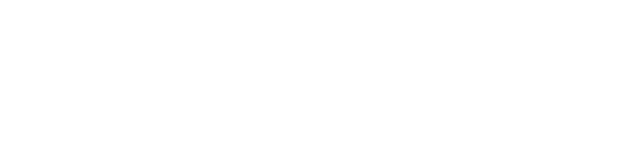
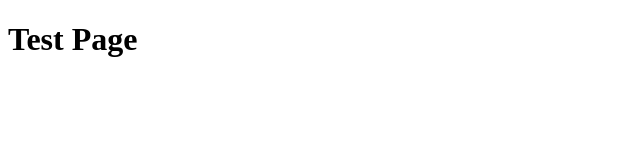
Before and after one commit to sw-dev-lisa-s-nh/newProject, a plain HTML site: page index.html in a window 1280 px wide. Shown: the whole page, without its empty margins (0-640 px from the left). Drawn offline with Linux system fonts and the light colour scheme.

Commit message:
New update from VSCode for Test files in NewProject

```diff
--- a/index.html
+++ b/index.html
@@ -8,6 +8,6 @@
     <script src= "index.js"></script>
 </head>
 <body>
-
+    <h1>Test Page</h1>
 </body>
 </html>
--- a/index.js
+++ b/index.js
@@ -0,0 +1 @@
+console.log("Hi there!");
```
